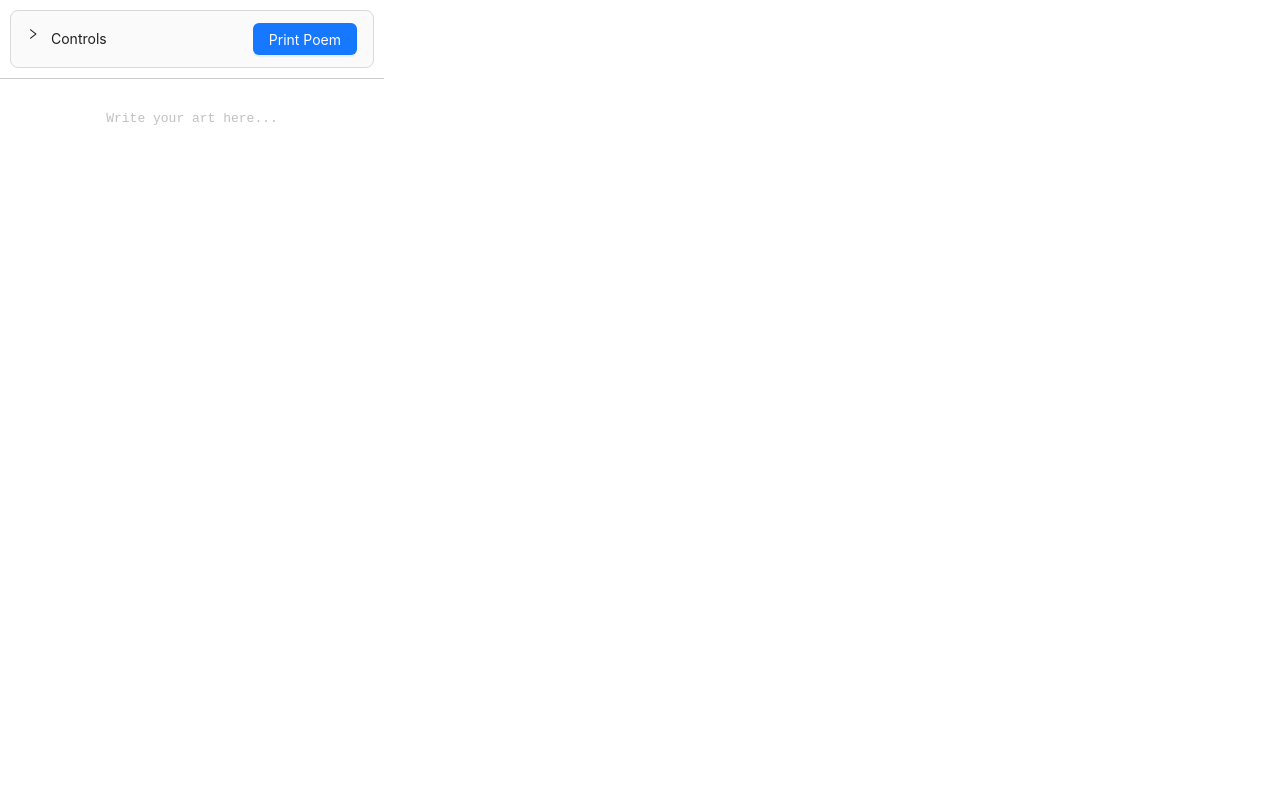
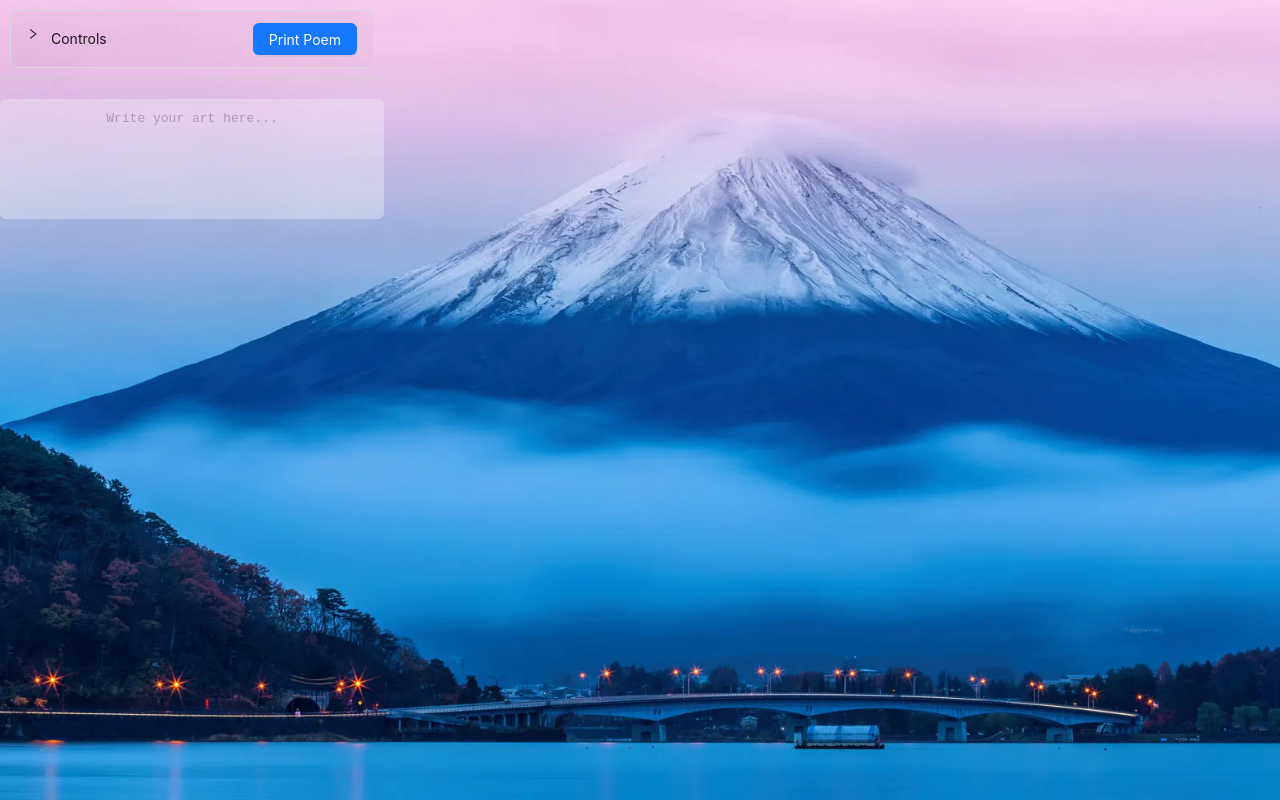
Before and after one commit to DomenicoSacco94/haiku-generator, a React (Vite) app: page / in a window 1280 px wide. Built offline with nearby package versions, Linux system fonts and the light colour scheme.

Commit message:
testing out background setups

```diff
--- a/src/App.tsx
+++ b/src/App.tsx
@@ -13,14 +13,15 @@ import Draggable from "react-draggable";
 //TODO add helper modal
 
 function App() {
-
-    const poemStyle = usePoemStore((state) => state.poemStyle);
+    const backgroundImage = 'Mount-Fuji.webp';
 
     return (
         <div className="app-container">
             <div
                 style={{
-                    backgroundColor: poemStyle.backgroundColor,
+                    backgroundImage: `url(backgrounds/${backgroundImage})`,
+                    backgroundSize: 'cover',
+                    backgroundPosition: 'center',
                 }}
                 className="poem-area">
                 <Draggable>
@@ -35,4 +36,4 @@ function App() {
     )
 }
 
-export default App
+export default App;
--- a/src/components/SyllableCounterFrame.tsx
+++ b/src/components/SyllableCounterFrame.tsx
@@ -16,7 +16,6 @@ function SyllableCounterFrame() {
                 fontSize: `${poemStyle.textSize}em`,
                 fontStyle: poemStyle.fontStyle,
                 fontFamily: poemStyle.fontFamily,
-                backgroundColor: poemStyle.backgroundColor,
             }}
         >
             {poemText && poem.verses.map((verse, lineIndex) => (
--- a/src/components/TextEditor.css
+++ b/src/components/TextEditor.css
@@ -6,4 +6,5 @@
     text-align: center;
     resize: none !important;
     padding: 10px;
+    background-color: rgba(255, 255, 255, 0.3); !important
 }
--- a/src/components/TextEditor.tsx
+++ b/src/components/TextEditor.tsx
@@ -20,7 +20,6 @@ function TextEditor() {
                         fontSize: `${poemStyle.textSize}em`,
                         fontStyle: poemStyle.fontStyle,
                         fontFamily: poemStyle.fontFamily,
-                        backgroundColor: poemStyle.backgroundColor,
                         height: `${poemStyle.textSize ? poemStyle.textSize * 120 : 100}px`,
                     }}
                     className="poem-text-input"
--- a/src/store/usePoemStore.ts
+++ b/src/store/usePoemStore.ts
@@ -9,7 +9,6 @@ interface PoemState {
         textSize: number;
         fontStyle: string;
         fontFamily: string;
-        backgroundColor: string;
         paddingTop: number;
         paddingLeft: number;
     };
@@ -28,7 +27,6 @@ export const usePoemStore = create<PoemState>((set) => ({
         textSize: 1.0,
         fontStyle: 'normal',
         fontFamily: 'monospace',
-        backgroundColor: '#ffffff',
         paddingTop: 270,
         paddingLeft: 50,
     },
```
Also changed, not shown: public/backgrounds/Mount-Fuji.webp (added).
